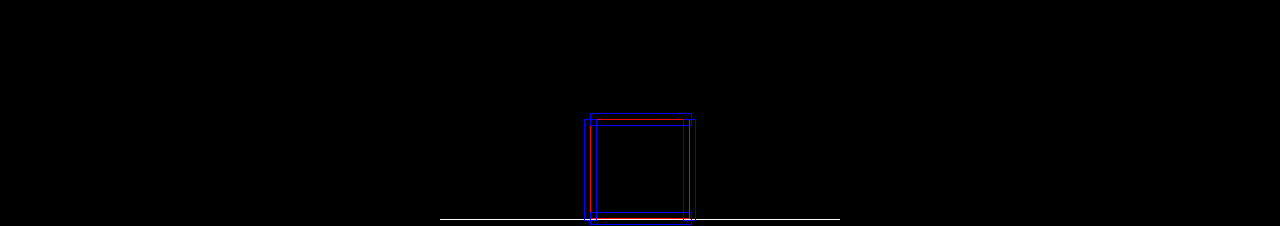
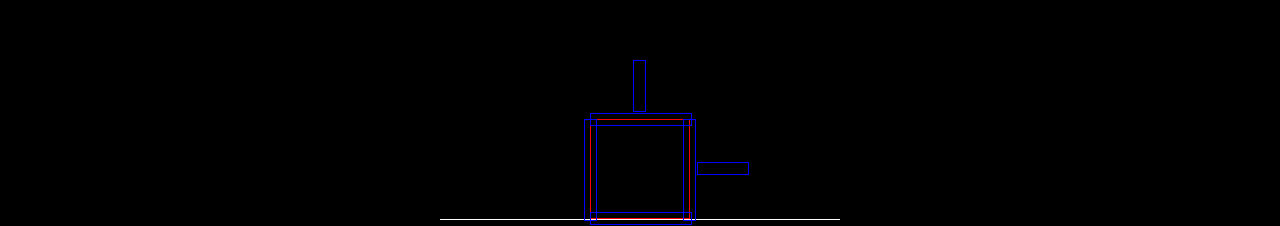
Before and after one commit to TheHorscht/AnimationEditor, a Vue app: page / in a window 1280 px wide. Shown: the part 289-515 px from the top of the page. Built offline with nearby package versions, Linux system fonts and the light colour scheme.

Commit message:
Add translation

```diff
--- a/src/components/Box.vue
+++ b/src/components/Box.vue
@@ -1,14 +1,17 @@
 <template>
   <div class='box' ref='box' :style='style'>
     <!-- Scale handles -->
-    <div class='handle left' @mousedown='startDrag(directions.left)' :style='{ height: `${props.height * props.scaleY}px` }'></div>
-    <div class='handle top' @mousedown='startDrag(directions.top)' :style='{ width: `${props.width * props.scaleX}px` }'></div>
-    <div class='handle right' @mousedown='startDrag(directions.right)' :style='{ height: `${props.height * props.scaleY}px` }'></div>
-    <div class='handle bottom' @mousedown='startDrag(directions.bottom)' :style='{ width: `${props.width * props.scaleX}px` }'></div>
+    <div class='handle left' @mousedown='startDrag($event, directions.left)' :style='{ height: `${props.height * props.scaleY}px` }'></div>
+    <div class='handle top' @mousedown='startDrag($event, directions.top)' :style='{ width: `${props.width * props.scaleX}px` }'></div>
+    <div class='handle right' @mousedown='startDrag($event, directions.right)' :style='{ height: `${props.height * props.scaleY}px` }'></div>
+    <div class='handle bottom' @mousedown='startDrag($event, directions.bottom)' :style='{ width: `${props.width * props.scaleX}px` }'></div>
+    <div class='handle translateX' @mousedown='startDrag($event, directions.translateX)' :style='{ right: "-60px", top: "calc(50% - 7px)" }'></div>
+    <div class='handle translateY' @mousedown='startDrag($event, directions.translateY)' :style='{ left: "calc(50% - 7px)", top: "-60px" }'></div>
   </div>
 </template>
 
 <script setup>
+import { exportDefaultSpecifier } from '@babel/types';
 import { ref, reactive, computed, onMounted, toRefs } from 'vue';
 
 const directions = Object.freeze({
@@ -16,6 +19,7 @@ const directions = Object.freeze({
   top: 2,
   right: 3,
   bottom: 4,
+  translateX: 5,
 });
 
 const props = defineProps({
@@ -36,29 +40,45 @@ const style = computed(() => ({
   transform: `rotate(${props.rotation}deg)`,
 }));
 
+const origin = { x: null, y: null };
+const startPos = { x: 0, y: 0 };
+const startValue = { x: 0, y: 0 };
 const box = ref(null);
 let draggingDirection = null;
-function startDrag(direction) {
+
+function startDrag(ev, direction) {
   draggingDirection = direction;
+  startPos.x = ev.clientX;
+  startPos.y = ev.clientY;
+  startValue.x = props.x;
+  startValue.y = props.y;
 }
 
 const emit = defineEmits(['change']);
-const funcs = {
+const scaleFuncs = {
   [directions.left]: (x, y, center) => emit('change', { prop: 'scaleX', value: (center.x - x) / props.width * 2 }),
   [directions.top]: (x, y, center, bottom) => emit('change', { prop: 'scaleY', value: (bottom - y) / props.height }),
   [directions.right]: (x, y, center) => emit('change', { prop: 'scaleX', value: (x - center.x) / props.width * 2 }),
   // [directions.bottom]: (x, y, center) => emit('change', { prop: 'scaleY', value: (y - center.y) / props.height * 2 }),
 };
+const translateFuncs = {
+  [directions.translateX]: (x, y, center) => emit('change', { prop: 'x', value: startValue.x + (x - startPos.x) }),
+  [directions.translateY]: (x, y, center) => emit('change', { prop: 'y', value: startValue.y + (startPos.y - y) }),
+};
 function mouseMove(ev) {
   // console.log(draggingDirection);
-  if(draggingDirection) {
+  if(scaleFuncs[draggingDirection]) {
     /** @type {DOMRect} */
     const bbox = box.value.getBoundingClientRect();
     const center = {
       x: bbox.left + (bbox.right - bbox.left) / 2,
       y: bbox.top + (bbox.bottom - bbox.top) / 2
     };
-    funcs[draggingDirection]?.(ev.clientX, ev.clientY, center, bbox.bottom);
+    scaleFuncs[draggingDirection](ev.clientX, ev.clientY, center, bbox.bottom);
+  } else if(translateFuncs[draggingDirection]) {
+    /** @type {DOMRect} */
+    translateFuncs[draggingDirection](ev.clientX, ev.clientY, origin);
+
   }
 }
 
@@ -69,6 +89,9 @@ function mouseUp(ev) {
 onMounted(() => {
   window.addEventListener('mousemove', mouseMove);
   window.addEventListener('mouseup', mouseUp);
+  const bbox = box.value.getBoundingClientRect();
+  origin.x = bbox.left + (bbox.right - bbox.left) / 2;
+  origin.y = bbox.top + (bbox.bottom - bbox.top) / 2;
 });
 </script>
 
@@ -111,4 +134,12 @@ onMounted(() => {
 .bottom {
   bottom: -7px;
 }
+.translateX {
+  height: 11px;
+  width: 50px;
+}
+.translateY {
+  height: 50px;
+  width: 11px;
+}
 </style>
```
